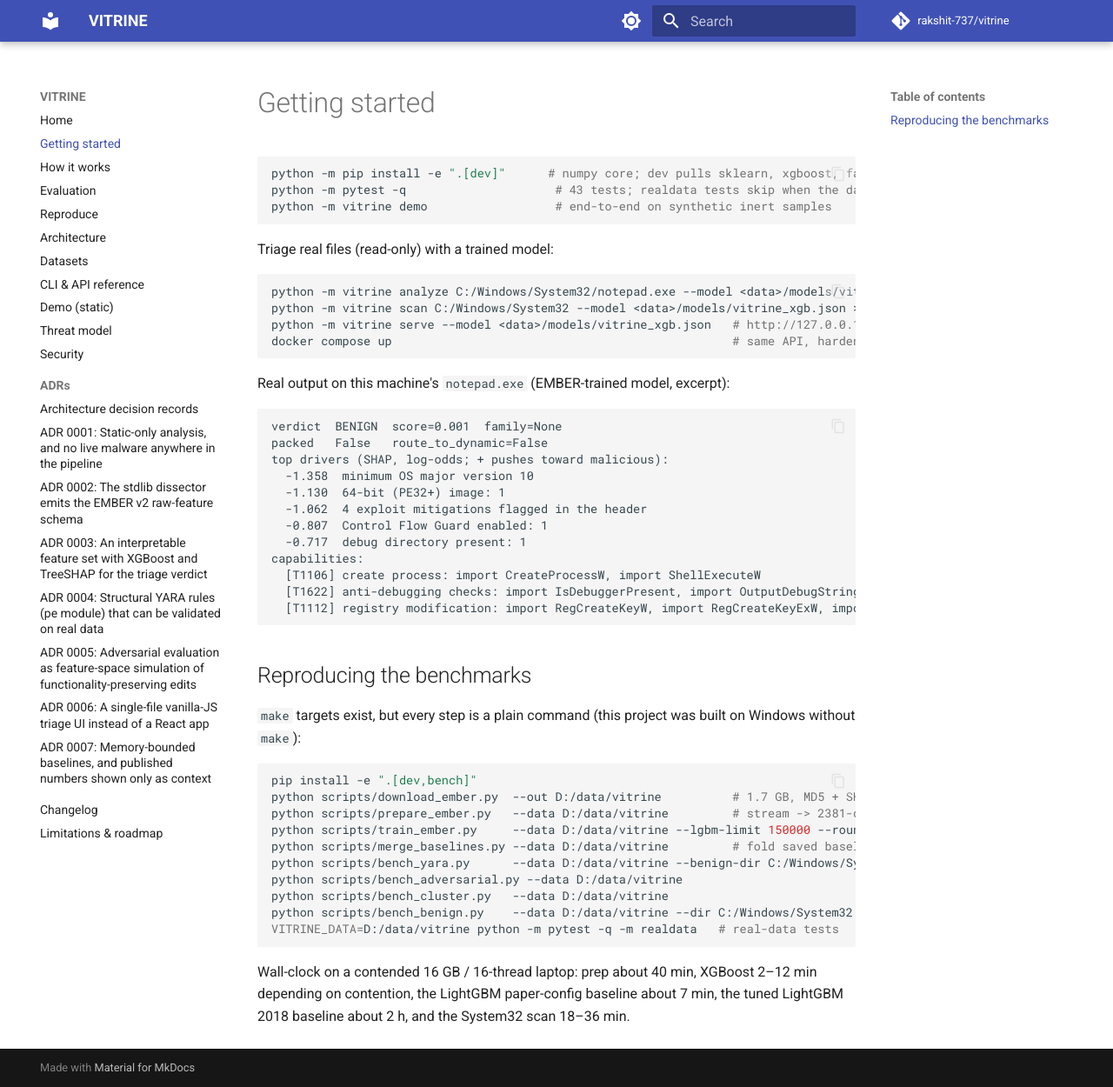
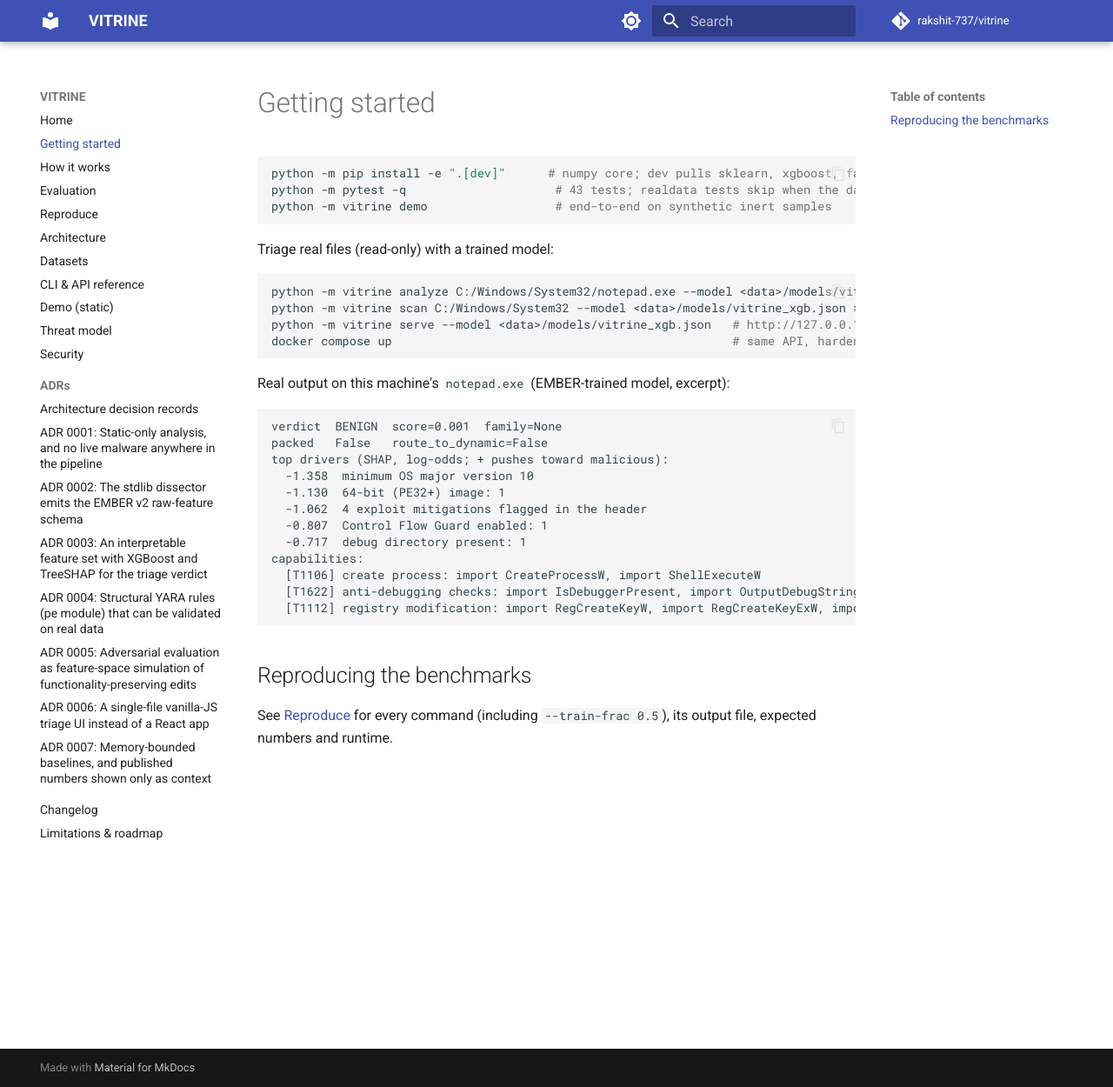
Before and after one commit to rakshit-737/vitrine, an MkDocs documentation site: the page built from docs/getting-started.md, in a window 1280 px wide and 1250 px high. Shown: the whole window at 87% size. Built offline with MkDocs 1.6.1 and Material for MkDocs 9.7.7, drawn with Linux system fonts in a browser that asks for light colours; comment, search, counter and statistics services are not loaded.

Commit message:
docs: point getting-started at Reproduce; update limitations and roadmap
Co-Authored-By: Claude <noreply@anthropic.com>

````diff
--- a/docs/getting-started.md
+++ b/docs/getting-started.md
@@ -35,19 +35,4 @@ capabilities:
 
 ## Reproducing the benchmarks
 
-`make` targets exist, but every step is a plain command (this project was built on Windows without `make`):
-
-```bash
-pip install -e ".[dev,bench]"
-python scripts/download_ember.py  --out D:/data/vitrine          # 1.7 GB, MD5 + SHA-256 verified, resumable
-python scripts/prepare_ember.py   --data D:/data/vitrine         # stream -> 2381-dim f32 memmap + 91 features (~5.5 GB)
-python scripts/train_ember.py     --data D:/data/vitrine --lgbm-limit 150000 --rounds-2018 300   # -> results/ember_benchmark.json
-python scripts/merge_baselines.py --data D:/data/vitrine         # fold saved baseline scores in, redraw figures
-python scripts/bench_yara.py      --data D:/data/vitrine --benign-dir C:/Windows/System32 --benign-limit 3000
-python scripts/bench_adversarial.py --data D:/data/vitrine
-python scripts/bench_cluster.py   --data D:/data/vitrine
-python scripts/bench_benign.py    --data D:/data/vitrine --dir C:/Windows/System32 --limit 3000
-VITRINE_DATA=D:/data/vitrine python -m pytest -q -m realdata   # real-data tests
-```
-
-Wall-clock on a contended 16 GB / 16-thread laptop: prep about 40 min, XGBoost 2–12 min depending on contention, the LightGBM paper-config baseline about 7 min, the tuned LightGBM 2018 baseline about 2 h, and the System32 scan 18–36 min.
+See [Reproduce](reproduce.md) for every command (including `--train-frac 0.5`), its output file, expected numbers and runtime.
````
Also changed, not shown: docs/limitations.md (+8 -4 lines).
